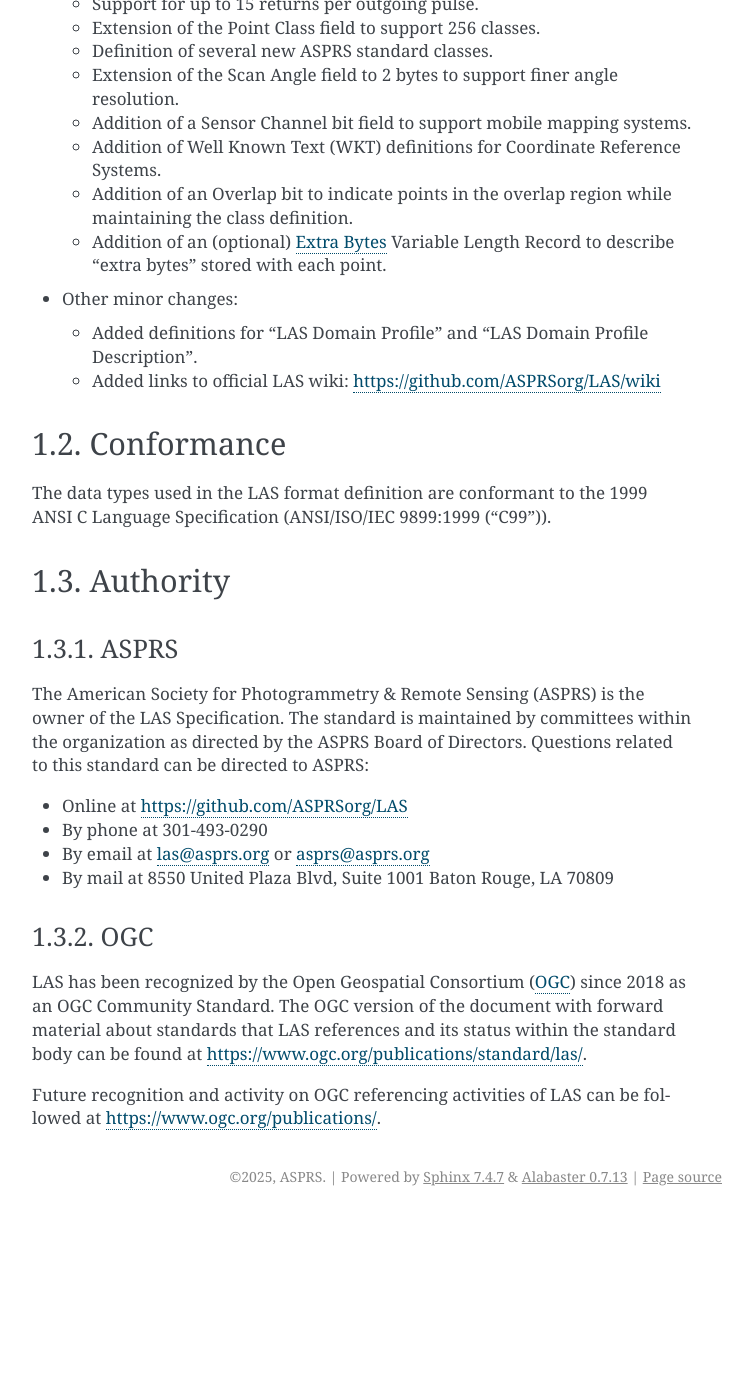
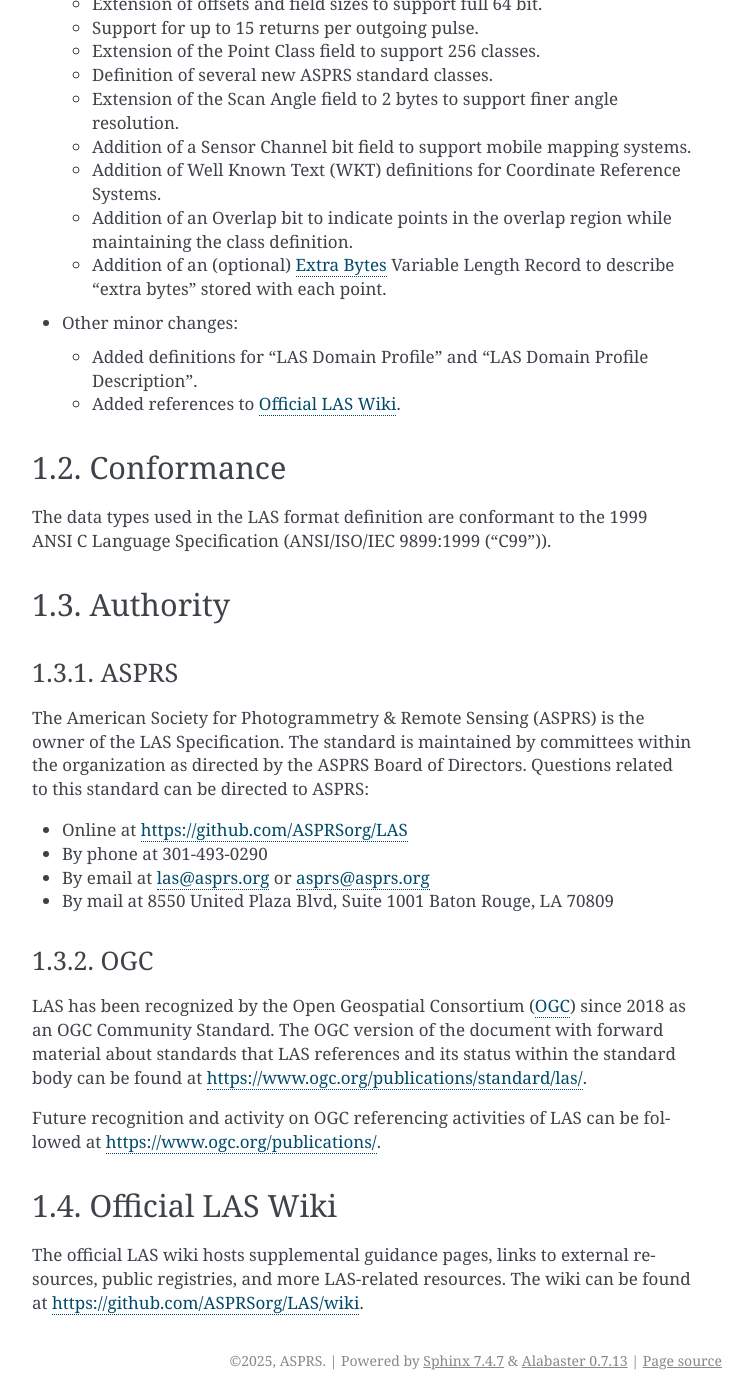
Before and after one commit to ASPRSorg/LAS, a Sphinx documentation site: the page built from source/01_intro.txt, in a window 1280 px wide and 1400 px high, scrolled down 2923 px. Shown: the whole window, without its empty margins (388-1141 px from the left). Built offline with Sphinx 7.4.7, drawn with Linux system fonts in a browser that asks for light colours; the version number could not be read and is left out; before the commit the page ends 4139 px from its top, so only the background shows below that; some of the changed text lies outside the part shown.

Commit message:
Normalize LAS wiki links to be internal links

```diff
--- a/source/01_intro.txt
+++ b/source/01_intro.txt
@@ -145,6 +145,8 @@ Summary of LAS 1.4 revisions (GitHub Issue numbers included when applicable):
     (`I-55 <https://github.com/ASPRSorg/LAS/issues/55>`_)
   * Clarified how and when certain header fields should be zero-filled.
     (`I-101 <https://github.com/ASPRSorg/LAS/issues/101>`_)
+  * Added Official LAS Wiki section.
+    (`I-71 <https://github.com/ASPRSorg/LAS/issues/71>`_)
   * More closely aligned data types with C99 definitions.
     (`I-115 <https://github.com/ASPRSorg/LAS/issues/115>`_)
 
@@ -178,7 +180,7 @@ The additions of LAS 1.4 include:
 
   * Added definitions for "LAS Domain Profile" and "LAS Domain Profile
     Description".
-  * Added links to official LAS wiki: https://github.com/ASPRSorg/LAS/wiki
+  * Added references to :ref:`Official LAS Wiki <laswiki_link>`.
 
 
 Conformance
@@ -216,3 +218,13 @@ Future recognition and activity on OGC referencing activities of LAS can be
 followed at https://www.ogc.org/publications/.
 
 .. _`OGC`: https://www.ogc.org
+
+
+.. _laswiki_link:
+
+Official LAS Wiki
+................................................................................
+
+The official LAS wiki hosts supplemental guidance pages, links to external
+resources, public registries, and more LAS-related resources.
+The wiki can be found at https://github.com/ASPRSorg/LAS/wiki.
--- a/source/04_optional_vlrs.txt
+++ b/source/04_optional_vlrs.txt
@@ -306,4 +306,4 @@ absolute digitizer voltage using the formula:
 .. note::
 
     Users seeking further clarity regarding LAS waveform encoding are encouraged
-    to learn more on the official LAS wiki: https://github.com/ASPRSorg/LAS/wiki
+    to learn more on the :ref:`Official LAS Wiki <laswiki_link>`.
```
Also changed, not shown: 2 other files.
